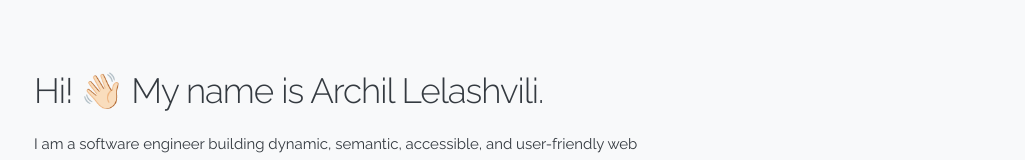
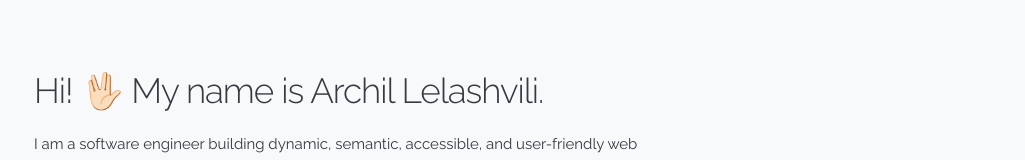
Before and after one commit to archil-l/archil.io, a React (Create React App) app: page / in a window 1280 px wide. Shown: the part 176-336 px from the top of the page, without its empty margins (126-1151 px from the left). Built offline with nearby package versions, Linux system fonts and the light colour scheme.

Commit message:
Of course it should be a vulcan salute

```diff
--- a/src/contents/home.ts
+++ b/src/contents/home.ts
@@ -3,7 +3,7 @@ import { defineMessages } from 'react-intl';
 const messages = defineMessages({
     heading: {
         id: 'home.heading',
-        defaultMessage: 'Hi! 👋🏻 My name is Archil Lelashvili.',
+        defaultMessage: 'Hi! 🖖🏻 My name is Archil Lelashvili.',
     },
     aboutPartOne: {
         id: 'home.aboutPartOne',
```
